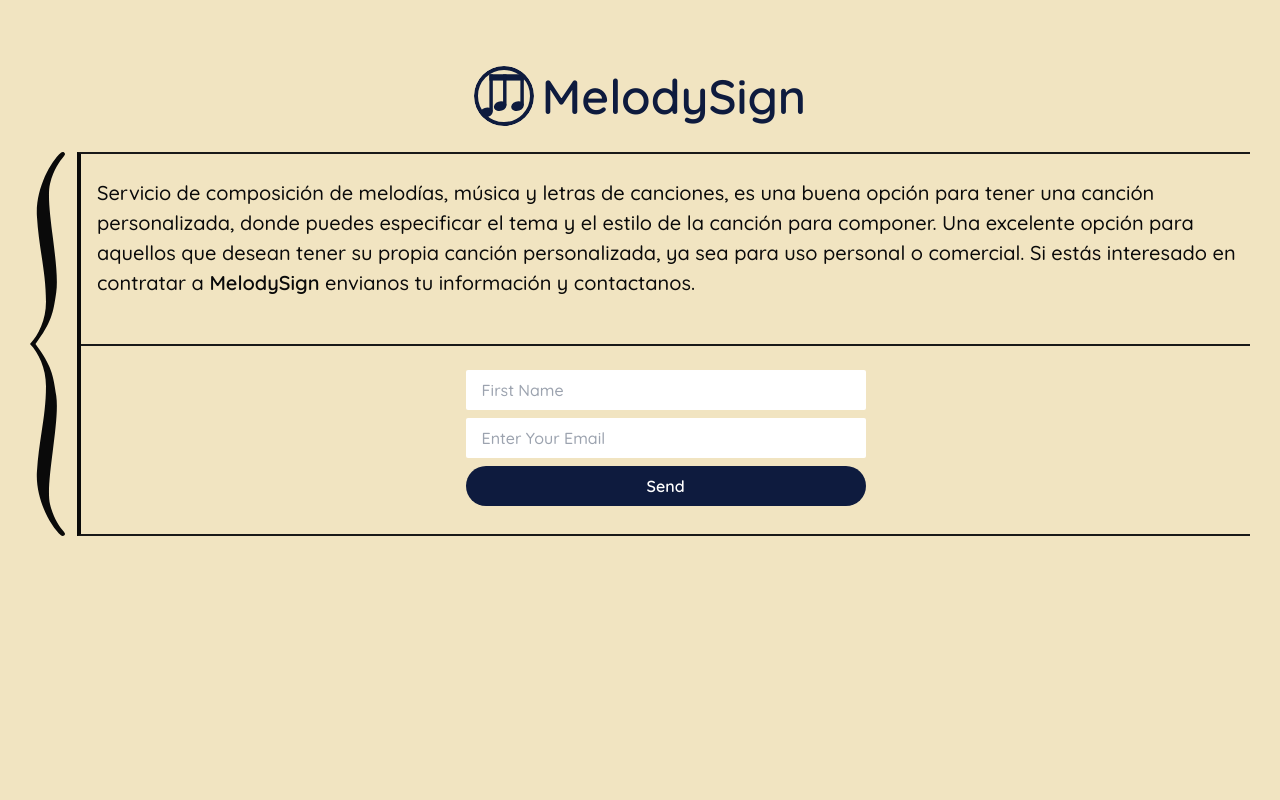
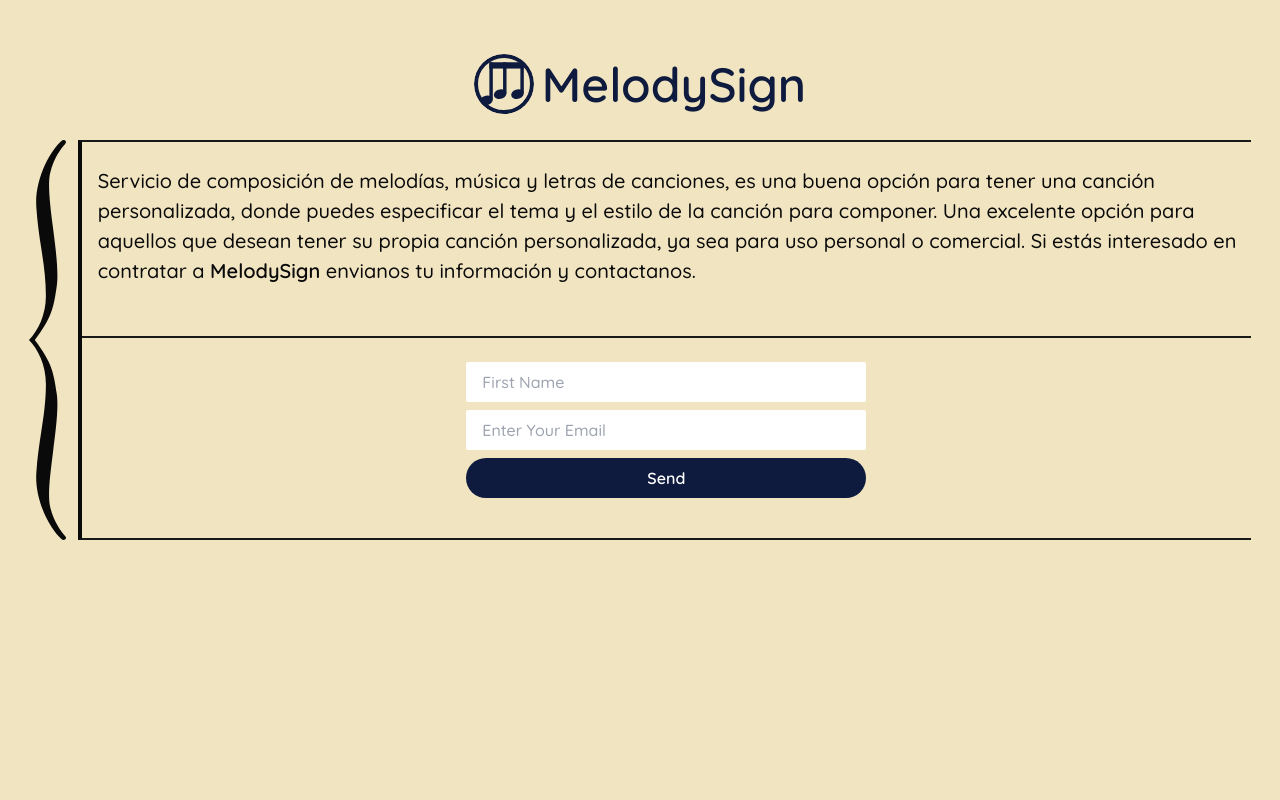
Before and after one commit to lonchop/melodysign, a website: page public/index.html in a window 1280 px wide. Shown: the top 800 px of the page. Drawn offline with Linux system fonts and the light colour scheme.

Commit message:
Add new position

```diff
--- a/public/index.html
+++ b/public/index.html
@@ -17,7 +17,7 @@
   </head>
   <body class="bg-background-color">
     <header class="w-full h-screen">
-      <section class="flex justify-center mt-[60px] mb-[20px] w-full">
+      <section class="flex justify-center mt-[48px] mb-[20px] w-full">
         <div class="flex justify-center items-center mr-[8px]">
           <img
             class="w-[60px] h-[60px]"
@@ -30,9 +30,9 @@
         </h1>
       </section>
       <section class="flex justify-center">
-        <img class="h-96 mr-[12px]" src="./assets/union.svg" alt="union" />
+        <img class="h-[400px] mr-[12px]" src="./assets/union.svg" alt="union" />
         <div
-          class="border-y-2 border-l-4 border-secondary-color border-l-black-color border-r-transparent h-96 w-11/12"
+          class="border-y-2 border-l-4 border-secondary-color border-l-black-color border-r-transparent h-[400px] w-11/12"
         >
           <p
             class="text-black-color font-quicksand text-[20px] mt-6 ml-4 font-medium"
@@ -47,7 +47,7 @@
           </p>
 
           <div
-            class="border-y-2 border-t-transparent border-secondary-color h-12 w-full"
+            class="border-y-2 border-t-transparent border-secondary-color h-[52px] w-full"
           ></div>
           <form class="flex flex-col gap-y-2 justify-center items-center mt-6">
             <input
```
Also changed, not shown: public/css/styles.css.
